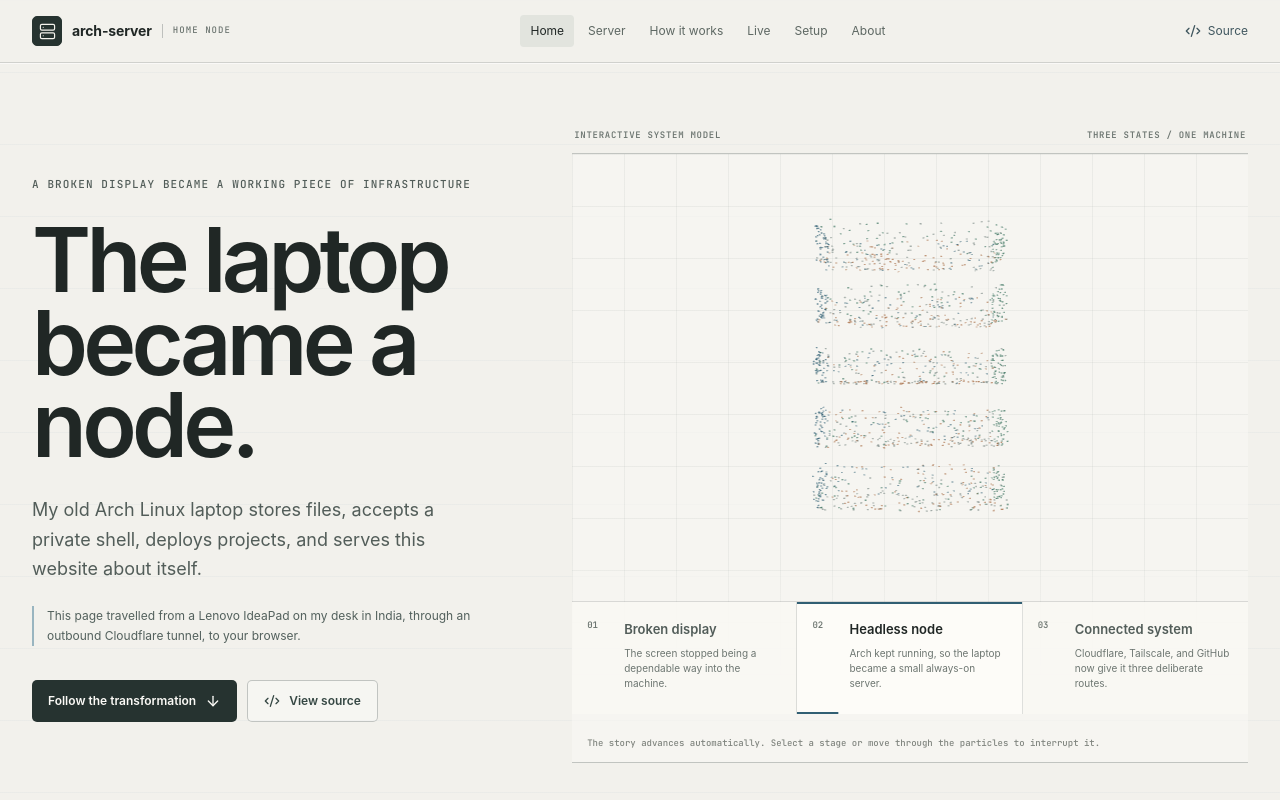
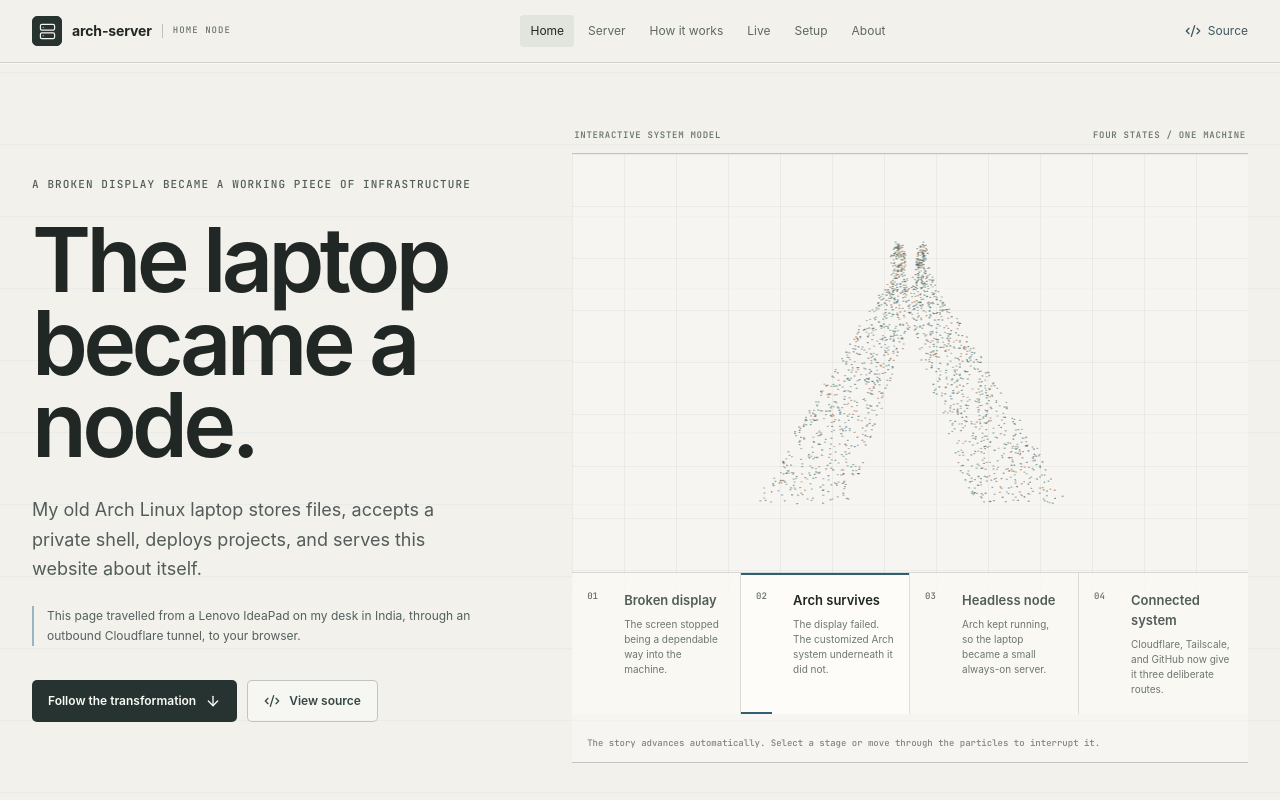
Before and after one commit to tanmayhutt/arch-server, a React (Vite) app in the folder website/: page / in a window 1280 px wide. Shown: the top 800 px of the page. Built offline with nearby package versions, Linux system fonts and the light colour scheme; no server answers.

Commit message:
tweaked the UI

```diff
--- a/website/src/components/NetworkGlobe.jsx
+++ b/website/src/components/NetworkGlobe.jsx
@@ -39,6 +39,19 @@ const serverPoint = (index) => {
   return [x, -1.72 + rack * 0.86, z];
 };
 
+const archPoint = (index) => {
+  const y = -1.72 + random(index, 11) * 3.72;
+  const outerHalf = Math.max(0.05, (2 - y) * 0.61);
+  const innerHalf = y < 0.84 ? Math.max(0, (0.84 - y) * 0.35) : 0;
+  const side = random(index, 12) < 0.5 ? -1 : 1;
+  const fill = random(index, 13);
+  const x = innerHalf > 0
+    ? side * (innerHalf + fill * (outerHalf - innerHalf))
+    : (fill * 2 - 1) * outerHalf;
+  const crownCut = y > 1.18 && Math.abs(x) < (y - 1.18) * 0.16;
+  return [crownCut ? x + side * 0.17 : x, y, (random(index, 14) - 0.5) * 0.22];
+};
+
 const networkPoint = (index) => {
   const phi = Math.acos(1 - 2 * ((index + 0.5) / COUNT));
   const theta = Math.PI * (1 + Math.sqrt(5)) * index;
@@ -59,8 +72,9 @@ const buildShape = (factory) => {
 
 const stages = [
   ["01", "Broken display", "The screen stopped being a dependable way into the machine."],
-  ["02", "Headless node", "Arch kept running, so the laptop became a small always-on server."],
-  ["03", "Connected system", "Cloudflare, Tailscale, and GitHub now give it three deliberate routes."],
+  ["02", "Arch survives", "The display failed. The customized Arch system underneath it did not."],
+  ["03", "Headless node", "Arch kept running, so the laptop became a small always-on server."],
+  ["04", "Connected system", "Cloudflare, Tailscale, and GitHub now give it three deliberate routes."],
 ];
 
 const NetworkGlobe = () => {
@@ -69,7 +83,7 @@ const NetworkGlobe = () => {
   const [active, setActive] = useState(0);
   const [cycleKey, setCycleKey] = useState(0);
   const shouldReduceMotion = useReducedMotion();
-  const shapes = useMemo(() => [buildShape(laptopPoint), buildShape(serverPoint), buildShape(networkPoint)], []);
+  const shapes = useMemo(() => [buildShape(laptopPoint), buildShape(archPoint), buildShape(serverPoint), buildShape(networkPoint)], []);
 
   useEffect(() => { activeRef.current = active; }, [active]);
 
@@ -114,6 +128,34 @@ const NetworkGlobe = () => {
     const cloud = new THREE.Points(geometry, material);
     scene.add(cloud);
 
+    const routeGroup = new THREE.Group();
+    const routeMaterials = [];
+    const routeColors = [0x315f73, 0x477b68, 0xa66a42];
+    const routeCurves = [
+      [[-2.05, 0.62, 0.25], [-0.72, 2.75, 0.72], [1.4, 1.78, 0.2]],
+      [[-1.95, -0.78, 0.28], [-0.35, -2.8, 0.85], [1.78, -1.32, 0.12]],
+      [[1.4, 1.78, 0.2], [2.9, 0.55, 0.72], [1.78, -1.32, 0.12]],
+    ];
+    routeCurves.forEach(([start, control, end], index) => {
+      const curve = new THREE.QuadraticBezierCurve3(
+        new THREE.Vector3(...start),
+        new THREE.Vector3(...control),
+        new THREE.Vector3(...end),
+      );
+      const routeGeometry = new THREE.BufferGeometry().setFromPoints(curve.getPoints(52));
+      const routeMaterial = new THREE.LineBasicMaterial({ color: routeColors[index], transparent: true, opacity: 0 });
+      routeMaterials.push(routeMaterial);
+      routeGroup.add(new THREE.Line(routeGeometry, routeMaterial));
+    });
+    const nodeGeometry = new THREE.BufferGeometry();
+    nodeGeometry.setAttribute("position", new THREE.Float32BufferAttribute([
+      -2.05, 0.62, 0.25, -1.95, -0.78, 0.28, 1.4, 1.78, 0.2, 1.78, -1.32, 0.12,
+    ], 3));
+    const nodeMaterial = new THREE.PointsMaterial({ color: 0x274f60, size: 0.13, transparent: true, opacity: 0, depthWrite: false });
+    routeMaterials.push(nodeMaterial);
+    routeGroup.add(new THREE.Points(nodeGeometry, nodeMaterial));
+    scene.add(routeGroup);
+
     const pointer = { x: 20, y: 20, active: false };
     const resize = () => {
       const { width, height } = mount.getBoundingClientRect();
@@ -136,11 +178,16 @@ const NetworkGlobe = () => {
 
     let frame = 0;
     let visible = true;
+    let previousTime = performance.now();
+    let routeOpacity = 0;
     const visibilityObserver = new IntersectionObserver(([entry]) => { visible = entry.isIntersecting; }, { rootMargin: "120px" });
     visibilityObserver.observe(mount);
     const render = () => {
       frame = window.requestAnimationFrame(render);
       if (!visible) return;
+      const now = performance.now();
+      const delta = Math.min((now - previousTime) / 16.667, 2);
+      previousTime = now;
       const target = shapes[activeRef.current];
       const attribute = geometry.attributes.position;
       const array = attribute.array;
@@ -152,29 +199,34 @@ const NetworkGlobe = () => {
           array[offset + 2] = target[offset + 2];
           continue;
         }
-        velocities[offset] += (target[offset] - array[offset]) * 0.026;
-        velocities[offset + 1] += (target[offset + 1] - array[offset + 1]) * 0.026;
-        velocities[offset + 2] += (target[offset + 2] - array[offset + 2]) * 0.026;
+        velocities[offset] += (target[offset] - array[offset]) * 0.026 * delta;
+        velocities[offset + 1] += (target[offset + 1] - array[offset + 1]) * 0.026 * delta;
+        velocities[offset + 2] += (target[offset + 2] - array[offset + 2]) * 0.026 * delta;
         if (pointer.active) {
           const dx = array[offset] - pointer.x;
           const dy = array[offset + 1] - pointer.y;
           const distance = Math.sqrt(dx * dx + dy * dy);
           if (distance < 1.15) {
             const force = (1.15 - distance) * 0.042;
-            velocities[offset] += (dx / Math.max(distance, 0.08)) * force;
-            velocities[offset + 1] += (dy / Math.max(distance, 0.08)) * force;
-            velocities[offset + 2] += (random(index, 10) - 0.5) * force;
+            velocities[offset] += (dx / Math.max(distance, 0.08)) * force * delta;
+            velocities[offset + 1] += (dy / Math.max(distance, 0.08)) * force * delta;
+            velocities[offset + 2] += (random(index, 10) - 0.5) * force * delta;
           }
         }
-        velocities[offset] *= 0.88;
-        velocities[offset + 1] *= 0.88;
-        velocities[offset + 2] *= 0.88;
-        array[offset] += velocities[offset];
-        array[offset + 1] += velocities[offset + 1];
-        array[offset + 2] += velocities[offset + 2];
+        const damping = Math.pow(0.88, delta);
+        velocities[offset] *= damping;
+        velocities[offset + 1] *= damping;
+        velocities[offset + 2] *= damping;
+        array[offset] += velocities[offset] * delta;
+        array[offset + 1] += velocities[offset + 1] * delta;
+        array[offset + 2] += velocities[offset + 2] * delta;
       }
-      cloud.rotation.y += pointer.active && activeRef.current === 2 ? 0.0018 : 0;
-      cloud.rotation.x += ((pointer.active ? pointer.y * -0.018 : 0) - cloud.rotation.x) * 0.025;
+      const connected = activeRef.current === stages.length - 1;
+      routeOpacity += ((connected ? 0.72 : 0) - routeOpacity) * 0.055 * delta;
+      routeMaterials.forEach((routeMaterial, index) => { routeMaterial.opacity = index === routeMaterials.length - 1 ? routeOpacity : routeOpacity * 0.78; });
+      cloud.rotation.y += pointer.active && connected ? 0.0018 * delta : 0;
+      cloud.rotation.x += ((pointer.active ? pointer.y * -0.018 : 0) - cloud.rotation.x) * 0.025 * delta;
+      routeGroup.rotation.copy(cloud.rotation);
       attribute.needsUpdate = true;
       renderer.render(scene, camera);
     };
@@ -187,6 +239,8 @@ const NetworkGlobe = () => {
       mount.removeEventListener("pointerleave", onPointerLeave);
       geometry.dispose();
       material.dispose();
+      routeGroup.traverse((object) => { object.geometry?.dispose(); });
+      routeMaterials.forEach((routeMaterial) => routeMaterial.dispose());
       renderer.dispose();
       renderer.domElement.remove();
     };
@@ -195,7 +249,7 @@ const NetworkGlobe = () => {
   return (
     <div className="machine-scene">
       <div ref={mountRef} className="machine-scene-canvas" aria-hidden="true" />
-      {active === 2 && (
+      {active === stages.length - 1 && (
         <div className="scene-route-labels" aria-hidden="true">
           <span className="scene-route scene-route-public">Cloudflare<small>public ingress</small></span>
           <span className="scene-route scene-route-private">Tailscale<small>private admin</small></span>
--- a/website/src/index.css
+++ b/website/src/index.css
@@ -1148,14 +1148,14 @@ body {
   bottom: 48px;
   left: 0;
   display: grid;
-  grid-template-columns: repeat(3, 1fr);
+  grid-template-columns: repeat(4, 1fr);
   border-top: 1px solid var(--line);
 }
 .scene-stage-picker button {
   position: relative;
   overflow: hidden;
   min-width: 0;
-  min-height: 112px;
+  min-height: 116px;
   display: grid;
   grid-template-columns: 28px 1fr;
   align-content: start;
--- a/website/src/pages/Home.jsx
+++ b/website/src/pages/Home.jsx
@@ -41,7 +41,7 @@ const Home = () => (
         </div>
       </div>
       <div className="hero-machine">
-        <div className="machine-kicker"><span>Interactive system model</span><span>Three states / one machine</span></div>
+        <div className="machine-kicker"><span>Interactive system model</span><span>Four states / one machine</span></div>
         <Suspense fallback={<div className="machine-scene machine-scene-loading" aria-label="Loading interactive system model" />}>
           <NetworkGlobe />
         </Suspense>
```
